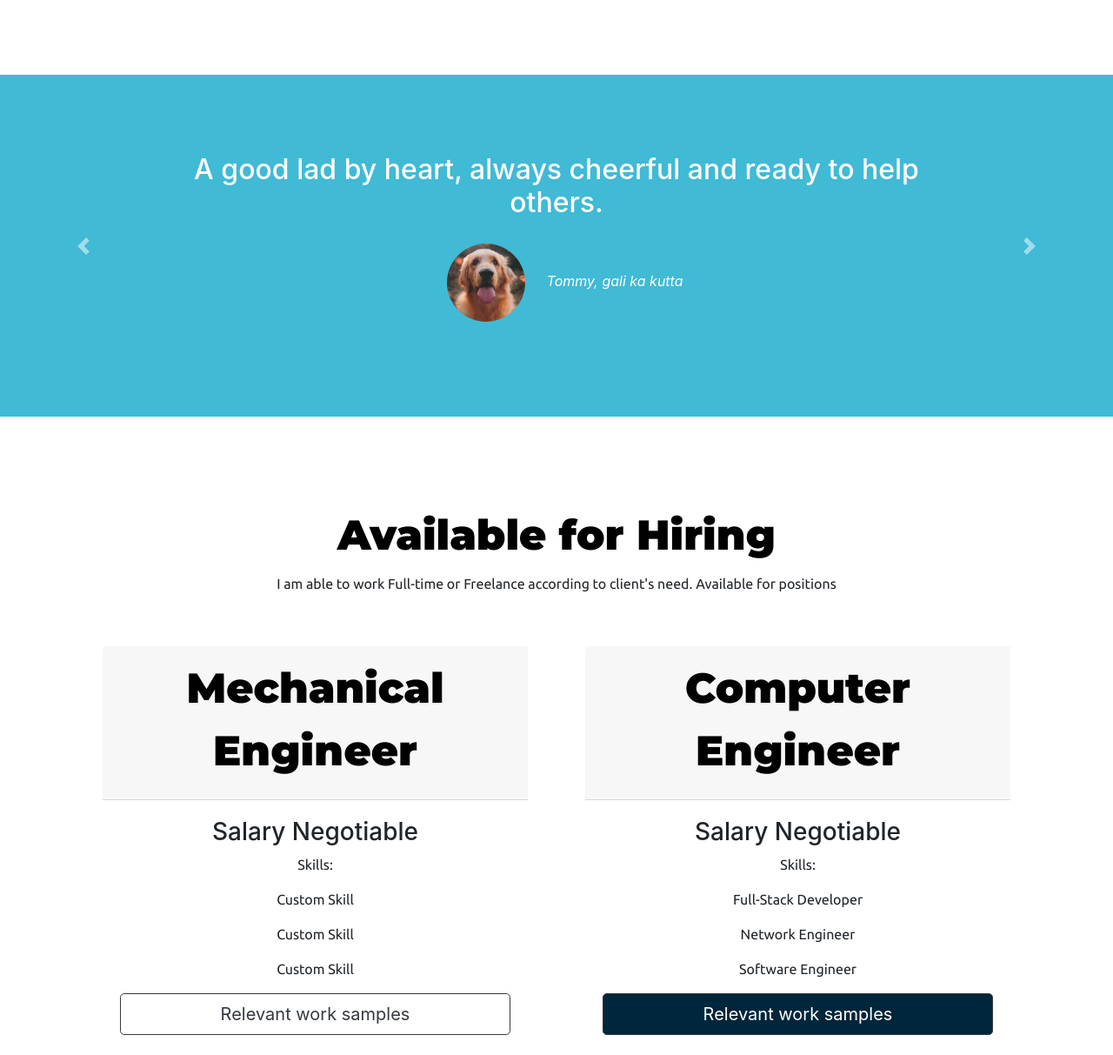
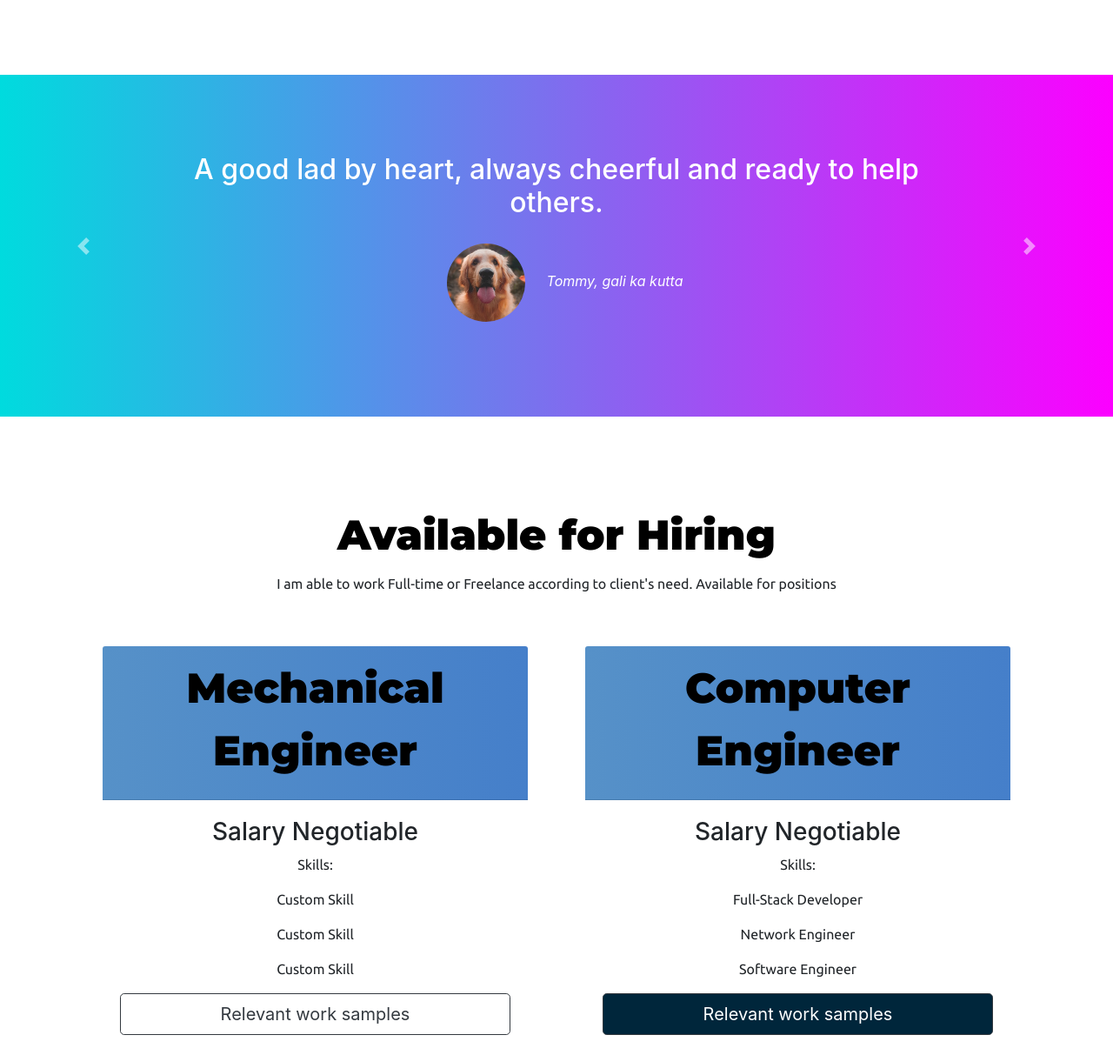
Before and after one commit to agc-shubham/Shivansh-cv, a plain HTML site: page index.html in a window 1280 px wide. Shown: the part 975-2188 px from the top of the page at 87% size. Drawn offline with nearby package versions, Linux system fonts and the light colour scheme.

Commit message:
linear gradient

```diff
--- a/index.html
+++ b/index.html
@@ -14,7 +14,7 @@
 	<link rel="stylesheet" type="text/css" href="style.css">
 </head>
 <body>
-  <section class="title">
+  <section class="title linear-gradient">
     <div class="container-fluid">
 <nav class="navbar navbar-expand-lg navbar-dark ">
   <a class="navbar-brand" href="#">Shivansh</a>
@@ -34,7 +34,7 @@
         <a class="nav-link dropdown-toggle" href="#" id="navbarDropdown" role="button" data-toggle="dropdown" aria-haspopup="true" aria-expanded="false">
           Expertise
         </a>
-        <div class="dropdown-menu" aria-labelledby="navbarDropdown">
+        <div class="dropdown-menu linear-gradient1" aria-labelledby="navbarDropdown">
           <a class="dropdown-item" href="#">Web Devlopment</a>
           <a class="dropdown-item" href="#">Machine learning and Data science</a>
           <div class="dropdown-divider"></div>
@@ -104,10 +104,10 @@
 
     <!-- Testimonials -->
 
-  <section id="testimonials">
+  <section id="testimonials" class="linear-gradient">
 
   <div id="testimonial-slider" class="carousel slide" data-ride="false">
-    <div class="carousel-inner">
+    <div class="carousel-inner ">
 
     <div class="carousel-item active" >
         <h2>A good lad by heart, always cheerful and ready to help others.</h2>
@@ -144,7 +144,7 @@
   <div class="row">
     <div class="pricing-column col-lg-6 col-md-6">
       <div class="card">
-        <div class="card-header">
+        <div class="card-header linear-gradient1">
           <h2>Mechanical Engineer</h2>
         </div>
         <div class="card-body">
@@ -160,7 +160,7 @@
 
     <div class="pricing-column col-lg-6 col-md-6">
       <div class="card">
-        <div class="card-header">
+        <div class="card-header linear-gradient1">
           <h2>Computer Engineer</h2>
 
         </div>
@@ -185,7 +185,7 @@
 
    <!-- Call to Action -->
 
-  <section id="cta">
+  <section id="cta" class="linear-gradient">
 
     <h3>Stay in touch with me. Download my Mobile App</h3>
     <button type="button" class="btn btn-dark btn-lg download-buttons"><i class="fab fa-apple"></i> Download</button>
--- a/style.css
+++ b/style.css
@@ -47,18 +47,18 @@ p{
 icon{
 
 	margin-bottom: 1rem;
-	color: #40bad5;
+	color: #00dbde;
 }
 icon:hover{
 
-	color: #ff4c68;
+	color: #fc00ff;
 }
 
 /*testimonials*/
 #testimonial-slider{
 	padding: 7% 15%;
 	text-align: center;
-	background-color: #40bad5;
+	/*background-color: #40bad5;*/
 	color: #fff;
 }
 .testimonial-image{
@@ -109,3 +109,18 @@ icon:hover{
 .social-media{
 	padding: 2% 1%;
 }
+.linear-gradient{
+	background: #fc00ff;  /* fallback for old browsers */
+background: -webkit-linear-gradient(to right, #00dbde, #fc00ff);  /* Chrome 10-25, Safari 5.1-6 */
+background: linear-gradient(to right, #00dbde, #fc00ff); /* W3C, IE 10+/ Edge, Firefox 16+, Chrome 26+, Opera 12+, Safari 7+ */
+
+
+
+
+}
+.linear-gradient1{
+	background: #457fca;  /* fallback for old browsers */
+background: -webkit-linear-gradient(to right, #5691c8, #457fca);  /* Chrome 10-25, Safari 5.1-6 */
+background: linear-gradient(to right, #5691c8, #457fca); /* W3C, IE 10+/ Edge, Firefox 16+, Chrome 26+, Opera 12+, Safari 7+ */
+
+}
```
